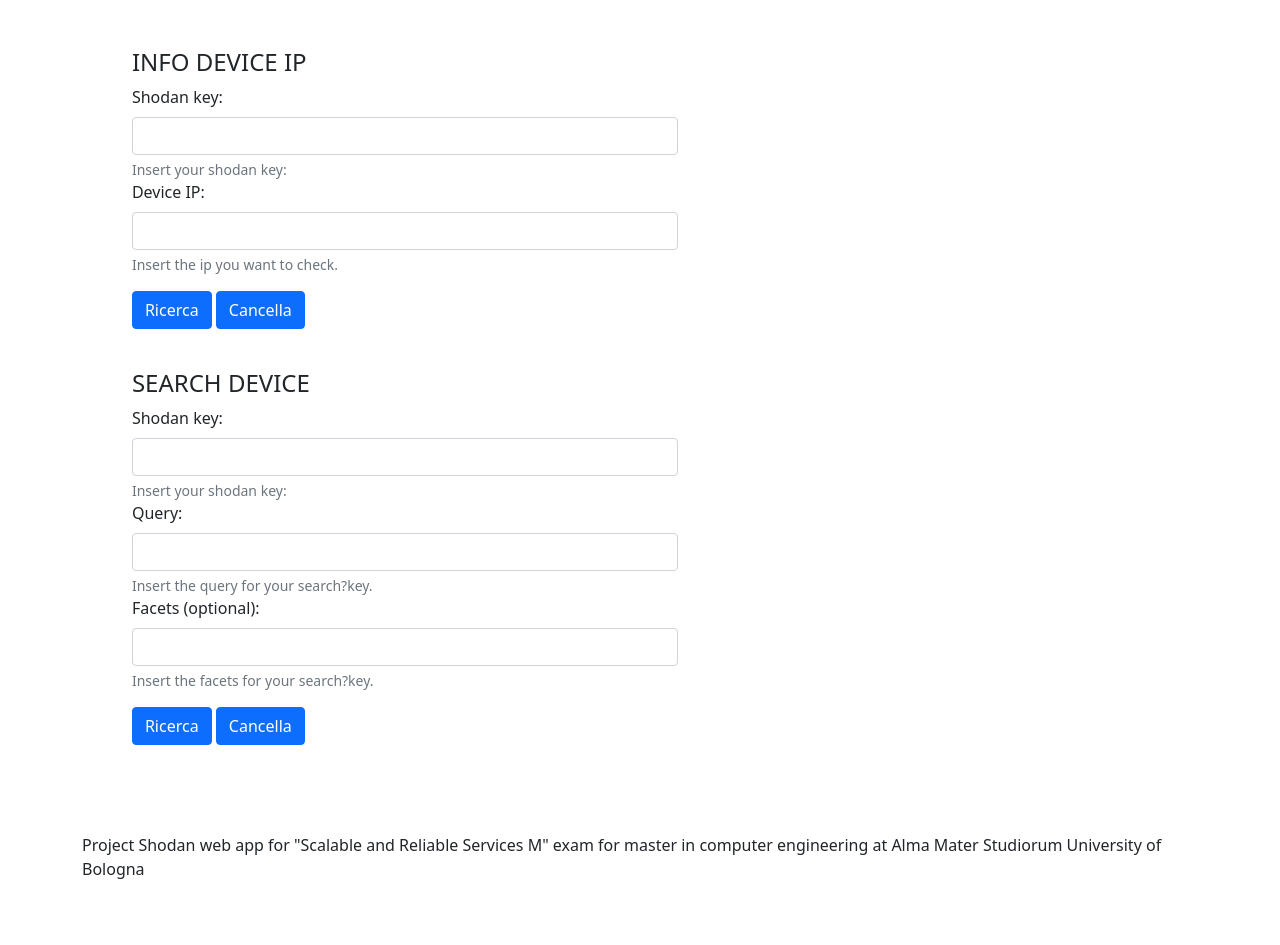
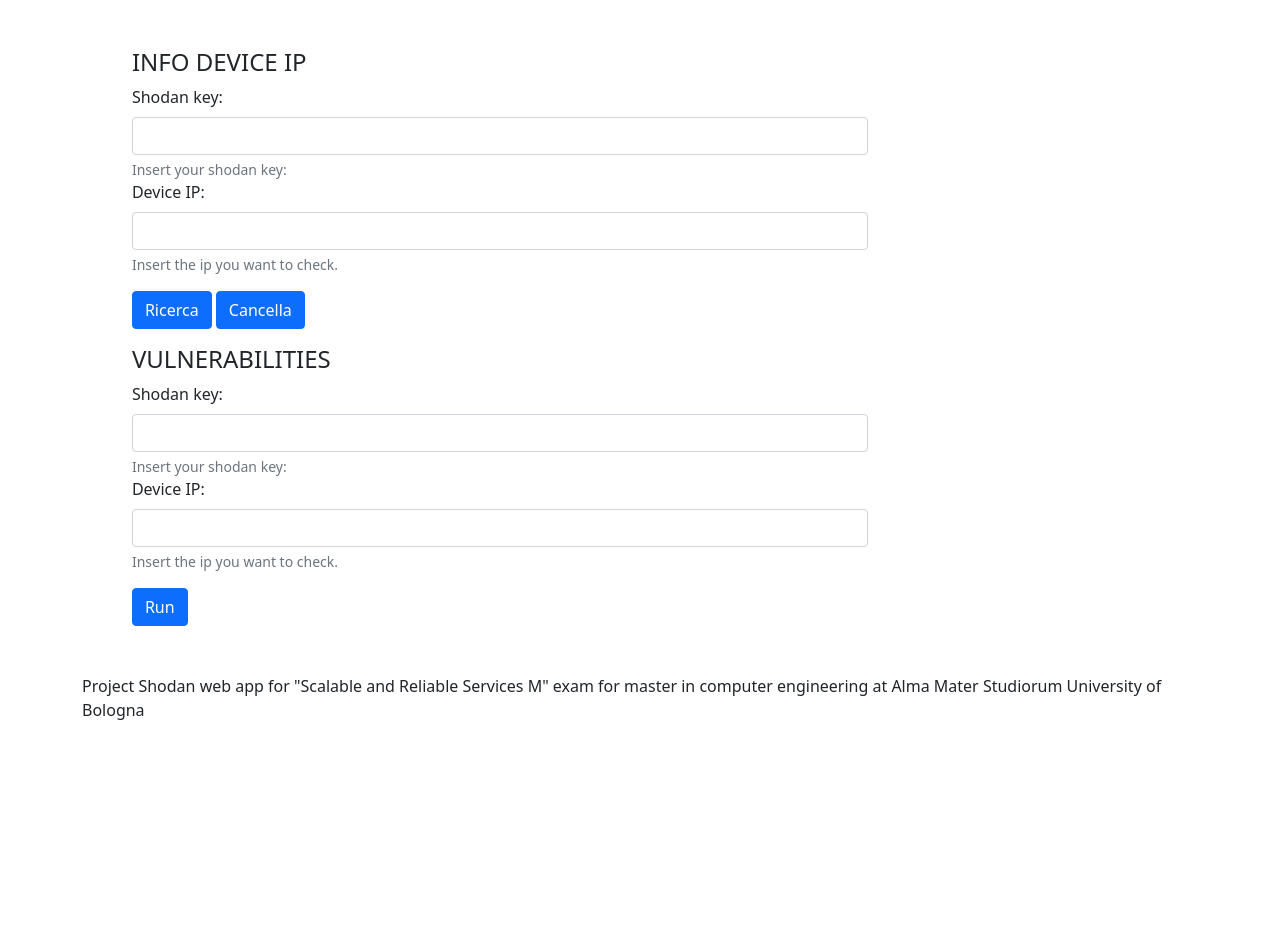
Before and after one commit to ShodanWebAppProject/ShodanWebApp, a Flask app: page / in a window 1280 px wide. Shown: the part 193-1138 px from the top of the page. After the commit the page ends 913 px from the top, so only its background shows below. Run offline with Flask 3, Linux system fonts and the light colour scheme.

Commit message:
Add webSocket for find vuln
Add webSocket in client/server for obtain info about vuln in input ip.
WORK CORRECT

```diff
--- a/app.py
+++ b/app.py
@@ -2,7 +2,56 @@
 
 from flask import Flask, render_template, json, request, session
 
+from flask_sock import Sock
+import shodan
+import requests
+
+
+
 app = Flask(__name__)
+sock = Sock(app)
+
+@sock.route('/vuln')
+def echo(sock):
+    app.logger.info("Connection accepted")
+
+    SHODAN_API_KEY = "W9YKu6EZhmfJEuzdu34weobtOf0WoSQC"
+    api = shodan.Shodan(SHODAN_API_KEY)
+    # target = '167.114.198.227'
+
+
+    target = sock.receive()
+
+
+    dnsResolve = 'https://api.shodan.io/dns/resolve?hostnames=' + target + '&key=' + SHODAN_API_KEY
+    print("Target: "+target)
+    try:
+        # First we need to resolve our targets domain to an IP
+        resolved = requests.get(dnsResolve)
+        hostIP = resolved.json()[target]
+
+        # Then we need to do a Shodan search on that IP
+        host = api.host(hostIP)
+
+        #print("---------------IP INFORMATION---------------")
+        sock.send("<br><h5><b>IP INFORMATION</b></h5><br>")
+        sock.send("<b>IP</b>: %s<br>" % host['ip_str'])
+        sock.send("<b>Organization</b>: %s<br>" % host.get('org', 'n/a'))
+        sock.send("<b>Operating System</b>: %s<br>" % host.get('os', 'n/a'))
+
+        # Print vuln information
+        sock.send("<br><h5><b>VULN</b></h5><br>")
+        for item in host['vulns']:
+            CVE = item.replace('!','')
+            sock.send('<b>Vulns</b>: %s<br>' % item)
+            exploits = api.exploits.search(CVE)
+            for item in exploits['matches']:
+                if item.get('cve')[0] == CVE:
+                    sock.send("<br><b>Desciption:</b><br>"+item.get('description')+"<br>")
+    except: 'An error occured'
+    sock.close()
+    app.logger.info("Connection closed.")
+
 
 @app.route('/')
 def main():
--- a/templates/index.html
+++ b/templates/index.html
@@ -13,56 +13,23 @@
 
 
 		<script>
-			Object.prototype.prettyPrint = function(){
-			var jsonLine = /^( *)("[\w]+": )?("[^"]*"|[\w.+-]*)?([,[{])?$/mg;
-			var replacer = function(match, pIndent, pKey, pVal, pEnd) {
-				var key = '<span class="json-key" style="color: brown">',
-					val = '<span class="json-value" style="color: navy">',
-					str = '<span class="json-string" style="color: olive">',
-					r = pIndent || '';
-				if (pKey)
-					r = r + key + pKey.replace(/[": ]/g, '') + '</span>: ';
-				if (pVal)
-					r = r + (pVal[0] == '"' ? str : val) + pVal + '</span>';
-				return r + (pEnd || '');
-			};
+			function printObj(obje,space){
+				for(var key in obje) {
+					var value = obje[key];
+					//console.log(key+" "+typeof obje[key])
+					if (key=='vulns ') {
+						console.log("TROVATE VULNERABILITA'");
+					}
+					if (typeof obje[key] === 'object'){
+						document.getElementById("jsonIP").innerHTML+=space+"<b>"+key+"</b><br>";
+						printObj(obje[key],space+"	");
+					}
+					else{
+						document.getElementById("jsonIP").innerHTML+=space+"<b>"+key+"</b>: "+value+"<br>";
+					}
+				}
+			}
 
-			return JSON.stringify(this, null, 3)
-					.replace(/&/g, '&amp;').replace(/\\"/g, '&quot;')
-					.replace(/</g, '&lt;').replace(/>/g, '&gt;')
-					.replace(jsonLine, replacer);
-		}
-
-
-			function restapiSearch()
-			{
-				var query=document.getElementById("exampleInputQuery").value;
-				var facets=document.getElementById("exampleInputFacets").value;
-				var url="https://api.shodan.io/shodan/host/search?key=tJiMTHh65vvJsgg4AaBtRRMZ844LFPpV&query='"+query+"'&facets='"+facets+"'";
-				var xhttp = new XMLHttpRequest();
-				xhttp.onreadystatechange = function() {
-					if (this.readyState == 4 && this.status == 200) {
-						console.log("message incoming")
-						// Typical action to be performed when the document is ready:
-						var response = xhttp.responseText;
-						//console.log("ok"+response);
-
-						//document.getElementById("resultTEST").innerHTML=response+"<br>";
-
-						const obj = JSON.parse(response);
-						document.getElementById("json").innerHTML=obj.prettyPrint();
-
-						//document.getElementById("resultTEST").innerHTML+="<b>asn</b>: "+obj.asn+"<br>"+"<b>ip</b>: "+obj.ip_str+"<br>"+"<b>City</b>: "+obj.city+"("+obj.region_code+")"+"<br>"+"<b>Country</b>: "
-						//+obj.country_name+"("+obj.country_code+")"+"<br>"+"<b>Domains</b>: "+obj.domains+"<br>"+"<b>Transport</b>: "+obj.transport+"<br>";
-
-					}
-				};
-
-				console.log(url);
-				xhttp.open("GET", url, true);
-
-				xhttp.send();
-			}
 
 			function restapiIP()
 			{
@@ -79,7 +46,10 @@
 						//document.getElementById("resultTEST").innerHTML=response+"<br>";
 
 						const obj = JSON.parse(response);
-						document.getElementById("jsonIP").innerHTML=obj.prettyPrint();
+						printObj(obj,"");
+
+
+						//document.getElementById("jsonIP").innerHTML=obj.prettyPrint();
 
 						//document.getElementById("resultTEST").innerHTML+="<b>asn</b>: "+obj.asn+"<br>"+"<b>ip</b>: "+obj.ip_str+"<br>"+"<b>City</b>: "+obj.city+"("+obj.region_code+")"+"<br>"+"<b>Country</b>: "
 						//+obj.country_name+"("+obj.country_code+")"+"<br>"+"<b>Domains</b>: "+obj.domains+"<br>"+"<b>Transport</b>: "+obj.transport+"<br>";
@@ -99,10 +69,35 @@
 				document.getElementById("jsonIP").innerHTML="";
 			}
 
-			function deleteSearch()
-			{
-				document.getElementById("jsonSearch").innerHTML="";
+			function runWebSocket() {
+				websocket = new WebSocket("ws://"+ location.host + "/vuln");
+
+
+				websocket.onopen = function(evt) {
+					console.log("Connection with websocket");
+					websocket.send(document.getElementById("VulnInputIp").value);
+				};
+
+				websocket.onmessage = function(evt) {
+					document.getElementById("outputVuln").innerHTML+=evt.data;
+				};
+
+				websocket.onerror = function(evt) {
+					document.getElementById("outputVuln").innerHTML+=('<span style="color: red;">ERROR:</span> ' + evt.data);
+				};
+
+				websocket.onClose = function(evt){
+					console.log("Close connection with websocket");
+					websocket.close();
+				};
 			}
+
+			function doSend(message) {
+				websocket.send(message);
+			}
+
+
+
 		</script>
 	</head>
 
@@ -138,7 +133,7 @@
 
 			<div class="row marketing">
 
-				<div class="col-lg-6">
+				<div class="col-lg-8">
 
 					<h4>INFO DEVICE IP</h4>
 					<form>
@@ -158,31 +153,21 @@
 					</form>
 					<pre id="jsonIP"></pre>
 
-
-					<h4>SEARCH DEVICE</h4>
+					<h4>VULNERABILITIES</h4>
 					<form>
 						<div class="mb-3">
-							<label for="exampleInputKey" class="form-label">Shodan key:</label>
-							<input type="text" class="form-control" id="exampleInputKey" aria-describedby="inputKey" required>
-							<div id="inputKey" class="form-text">Insert your shodan key:</div>
+							<label for="VulInputKey" class="form-label">Shodan key:</label>
+							<input type="text" class="form-control" id="VulInputKey" aria-describedby="vulInputKey" required>
+							<div id="vulInputKey" class="form-text">Insert your shodan key:</div>
 
-							<label for="exampleInputQuery" class="form-label">Query:</label>
-							<input type="text" class="form-control" id="exampleInputQuery" aria-describedby="inputQuery">
-							<div id="inputQuery" class="form-text">Insert the query for your search?key.</div>
+							<label for="VulnInputIp" class="form-label">Device IP:</label>
+							<input type="text" class="form-control" id="VulnInputIp" aria-describedby="vulnInputIP">
+							<div id="vulnInputIP" class="form-text">Insert the ip you want to check.</div>
 
-							<label for="exampleInputFacets" class="form-label">Facets (optional):</label>
-							<input type="text" class="form-control" id="exampleInputFacets" aria-describedby="inputFacets">
-							<div id="inputFacets" class="form-text">Insert the facets for your search?key.</div>
 						</div>
-						<div class="buttons">
-							<button type="button" onclick="restapiSearch()" class="btn btn-primary">Ricerca</button>
-							<button type="button" onclick="deleteSearch()" class="btn btn-primary">Cancella</button>
-						</div>
+						<button type="button" onclick="runWebSocket()" class="btn btn-primary">Run</button>
+						<div id="outputVuln"></div>
 					</form>
-					<pre id="jsonSearch"></pre>
-
-
-
 				</div>
 
 			</div>
--- a/templates/signIn.html
+++ b/templates/signIn.html
@@ -28,8 +28,8 @@
 						//document.getElementById("resultTEST").innerHTML=response+"<br>";
 
 						const obj = JSON.parse(response);
-						document.getElementById("json").innerHTML=obj.prettyPrint();
-
+						//document.getElementById("json").innerHTML=obj.prettyPrint();
+						document.getElementById("resultTEST").innerHTML+="IP: "+obj.ip_str+"<br>Port: "+obj.port+"<br>Org: "+obj.port+"<br>Location: "+obj.location.country_code+"<br>";
 						//document.getElementById("resultTEST").innerHTML+="<b>asn</b>: "+obj.asn+"<br>"+"<b>ip</b>: "+obj.ip_str+"<br>"+"<b>City</b>: "+obj.city+"("+obj.region_code+")"+"<br>"+"<b>Country</b>: "
 						//+obj.country_name+"("+obj.country_code+")"+"<br>"+"<b>Domains</b>: "+obj.domains+"<br>"+"<b>Transport</b>: "+obj.transport+"<br>";
 
```
Also changed, not shown: templates/signUp.html (+20 -0 lines).
